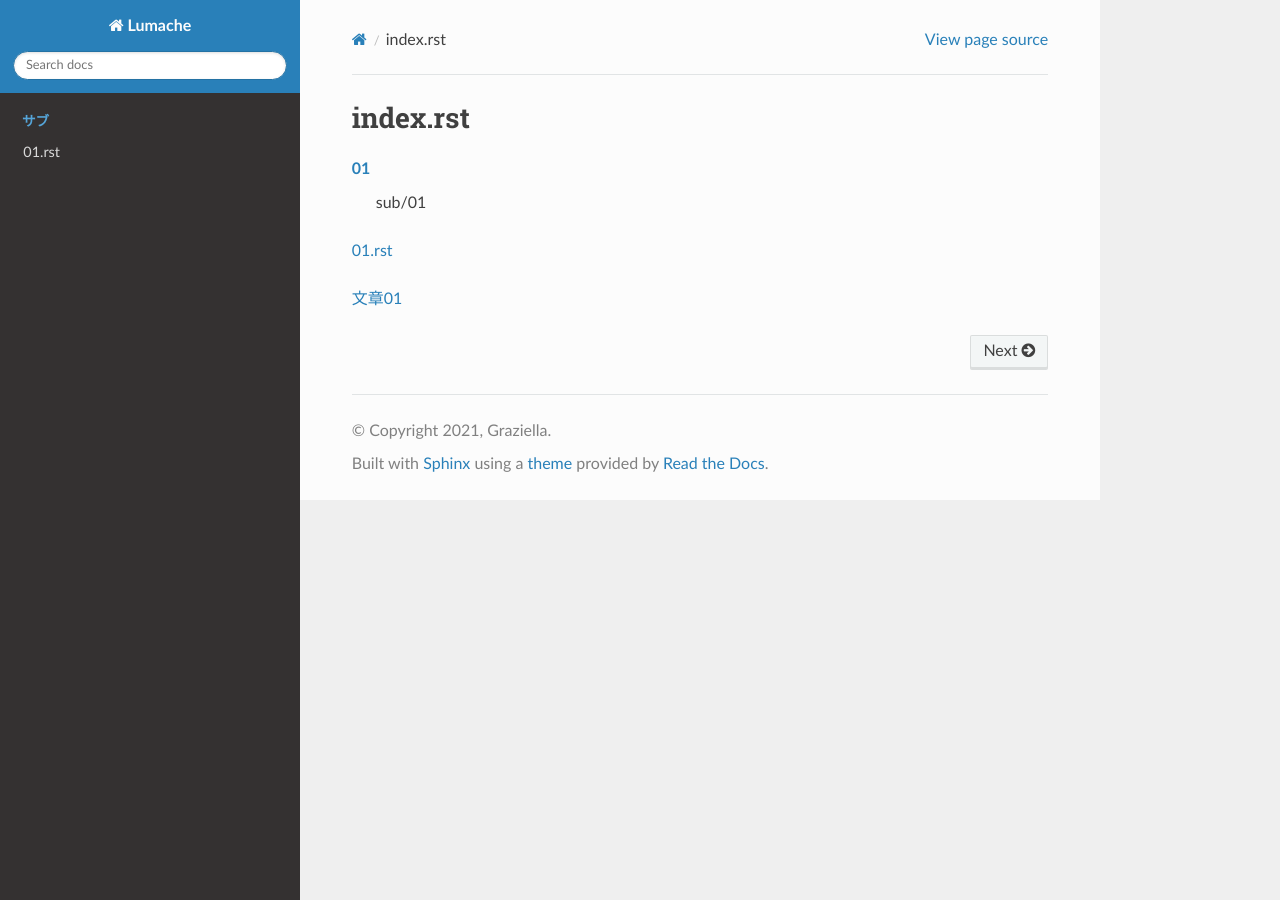
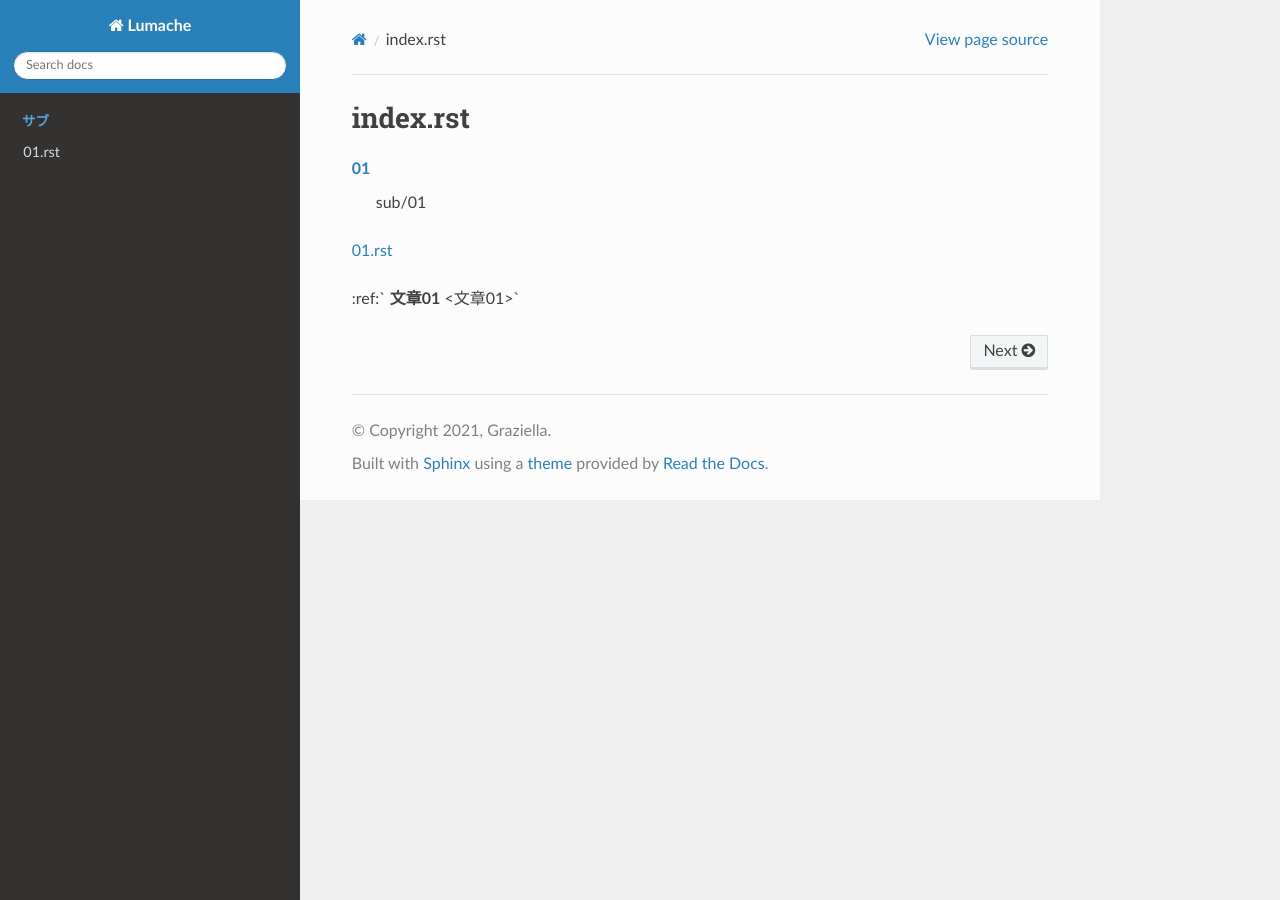
Before and after one commit to TsutomuKIMURA/Sphinx-test, a Sphinx documentation site: the page built from source/index.rst, in a window 1280 px wide. Built offline with Sphinx 7.4.7 and the Read the Docs theme 3.1.0, drawn with Linux system fonts in a browser that asks for light colours.

Commit message:
index.rst編集。:ref:の動作再確認。

```diff
--- a/source/index.rst
+++ b/source/index.rst
@@ -8,7 +8,7 @@ index.rst
 
 .. :ref:`文章01`
 
-:ref:`文章01 <文章01>`
+:ref:` **文章01** <文章01>`
 
 .. toctree::
    :maxdepth: 1
```
